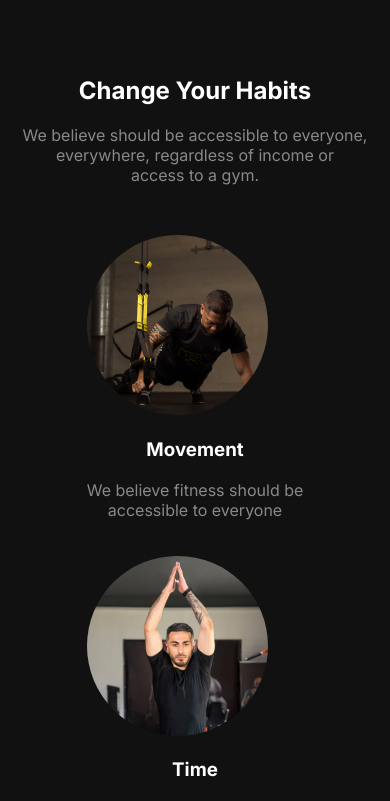
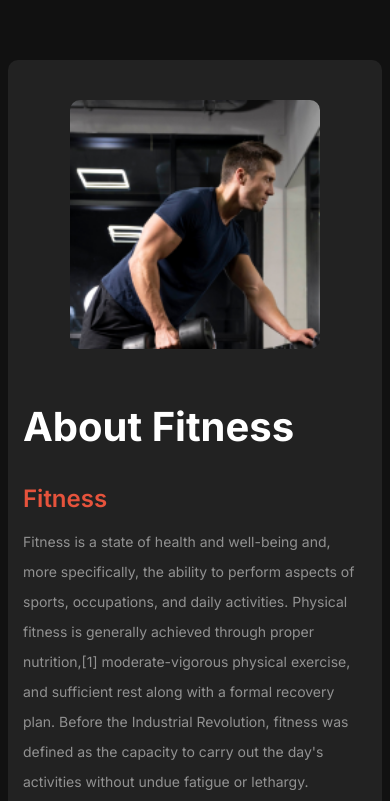
Before and after one commit to sadman249/assignmen-2, a plain HTML site: page index.html in a window 390 px wide. Shown: the part 1199-2000 px from the top of the page. Drawn offline with Linux system fonts and the light colour scheme; a web font is replaced by a local one.

Commit message:
added the html css button styles

```diff
--- a/index.html
+++ b/index.html
@@ -25,8 +25,10 @@
                 <p class="banner-description">
                     A huge selection of health and fitness content, healthy recipes and transformation stories to help you get fit and stay fit !
                 </p>
-                <button class="btn-primary"><i class=""></i> Join Club Now !</button>
-                <button class="btn-primary download"><i class=""></i>Download App</button>
+                <div class="join-down">
+                    <a class="btn-primary join" href="">Join Club Now !</a>
+                    <a class="btn-primary download" href="">Download App</a>
+                </div>
             </div>
             <div class="profile">
                 <img class="banner-profile-pic" src="images/Images 2.png" alt="">
@@ -45,6 +47,22 @@
                 </div>
             </div>
         </div>
+        <!-- About Fitness Section Creativety -->
+        <section class="about">
+            <div class="about-img">
+                <img src="images/image 4.png">
+            </div>
+
+            <div class="about-text">
+                <h2>About Fitness</h2>
+                <h4>Fitness</h4>
+                <p>Fitness is a state of health and well-being and, more    specifically, the ability to perform aspects of sports, occupations, and daily activities. Physical fitness is generally achieved through proper nutrition,[1] moderate-vigorous physical exercise, and sufficient rest along with a formal recovery plan.
+
+                Before the Industrial Revolution, fitness was defined as the capacity to carry out the day's activities without undue fatigue or lethargy. However, with automation and changes in lifestyles, physical fitness is now considered a measure of the body's ability to function efficiently and effectively in work and leisure activities, to be healthy, to resist hypokinetic diseases, to improve immune system function, and to meet emergency situations.</p>
+                <a href="" class="btn-primary">Contact</a>
+            </div>
+        </section>
+
     </header>
     <main>
         <section>
--- a/style/style.css
+++ b/style/style.css
@@ -36,10 +36,15 @@
   border: none;
   padding: 16px 40px;
   border-radius: 42px;
+  text-decoration: none;
+  list-style: none;
 }
 .download{
   background-color: transparent;
   border: 2px solid;
+}
+.join-down{
+  margin-top: 50px;
 }
 body{
   background: rgb(17, 17, 17);
@@ -166,6 +171,40 @@ body{
   display: flex;
   position: absolute;
 }
+/* about styles */
+.about{
+	display: flex;
+  justify-content: space-between;
+	align-items: center;
+	gap: 3rem;
+  margin: 80px;
+  background: rgba(48, 48, 48, 0.54);
+  padding: 50px;
+  border-radius: 10px;
+}
+.about-text h4{
+	margin: 10px 0;
+	color: var(--color-2);
+	font-size: 1.5rem;
+	font-weight: 600;
+}
+.about-text h2{
+	font-size: 2.5rem;
+  color: var(--color-1);
+}
+.about-text p{
+	color: var(--color-3);
+	font-size: 0.875rem;
+	line-height: 30px;
+	margin-bottom: 2rem;
+}
+.about-img img{
+	height: auto;
+  width: 400px;
+  max-height: 400px;
+  border-radius: 10px;
+}
+
 
 /* main section styles */
 .habit{
@@ -593,6 +632,7 @@ td, th{
   }
 
   .banner,
+  .about,
   .habit,
   .picture,
   .run,
@@ -614,6 +654,12 @@ td, th{
   }
   .btn-primary{
     margin-bottom: 20px;
+  }
+  .join-down{
+    display: grid;
+  }
+  .join, .download{
+    width: 140px;
   }
   .banner-title{
     font-size: 2.25rem;
@@ -637,6 +683,19 @@ td, th{
   }
   .card-1{
     margin-top: 250px;
+  }
+  .about{
+    margin: 0px;
+    margin-top: 50px;
+    width: auto;
+    height: auto;
+    padding: 15px;
+    padding-top: 40px;
+    padding-bottom: 40px;
+    gap: 1rem;
+  }
+  .about-img img{
+    width: 250px;
   }
   .run{
     width: auto;
@@ -702,4 +761,5 @@ td, th{
   .free{
     padding: 5px;
   }
+
 }
```
